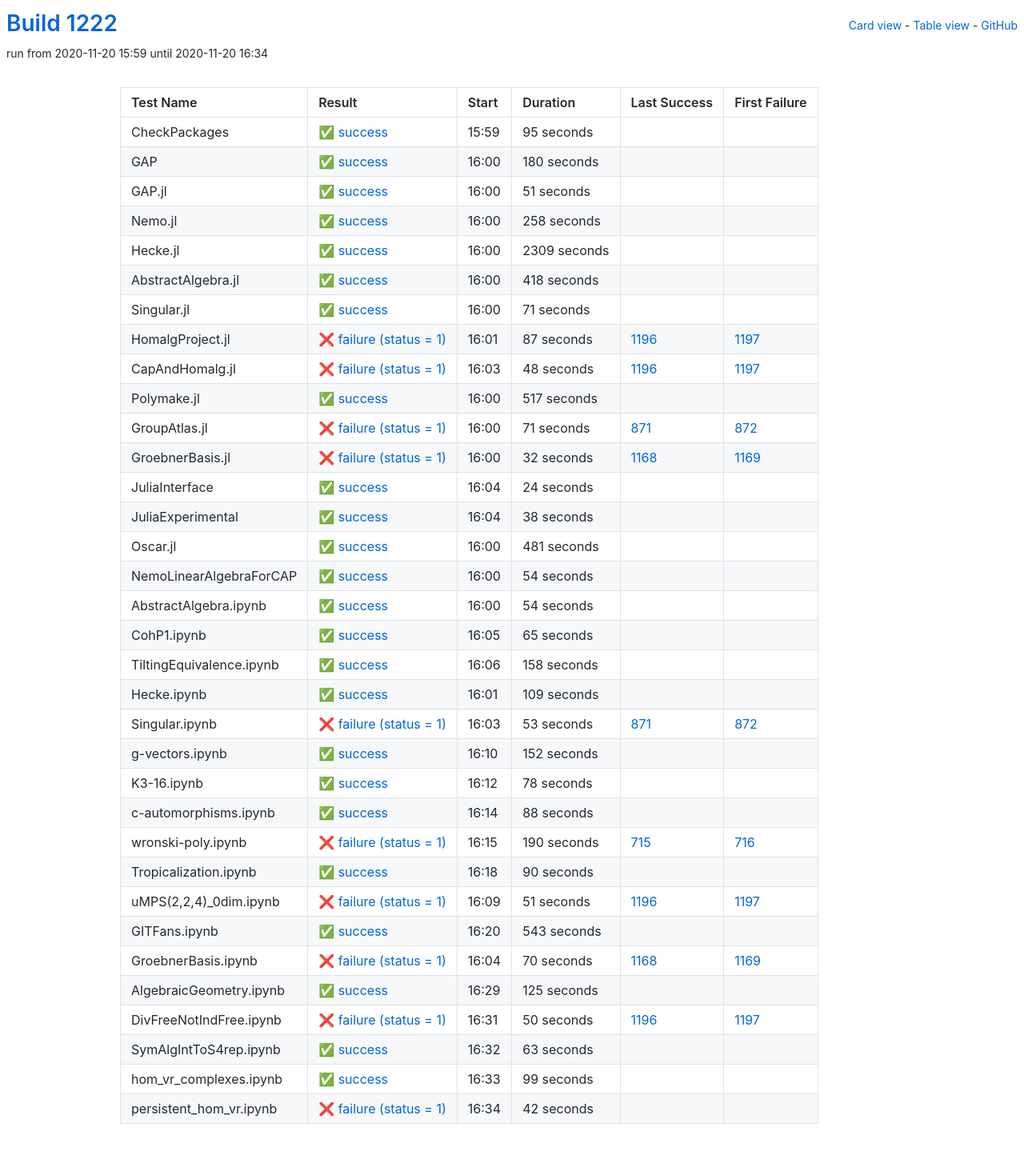
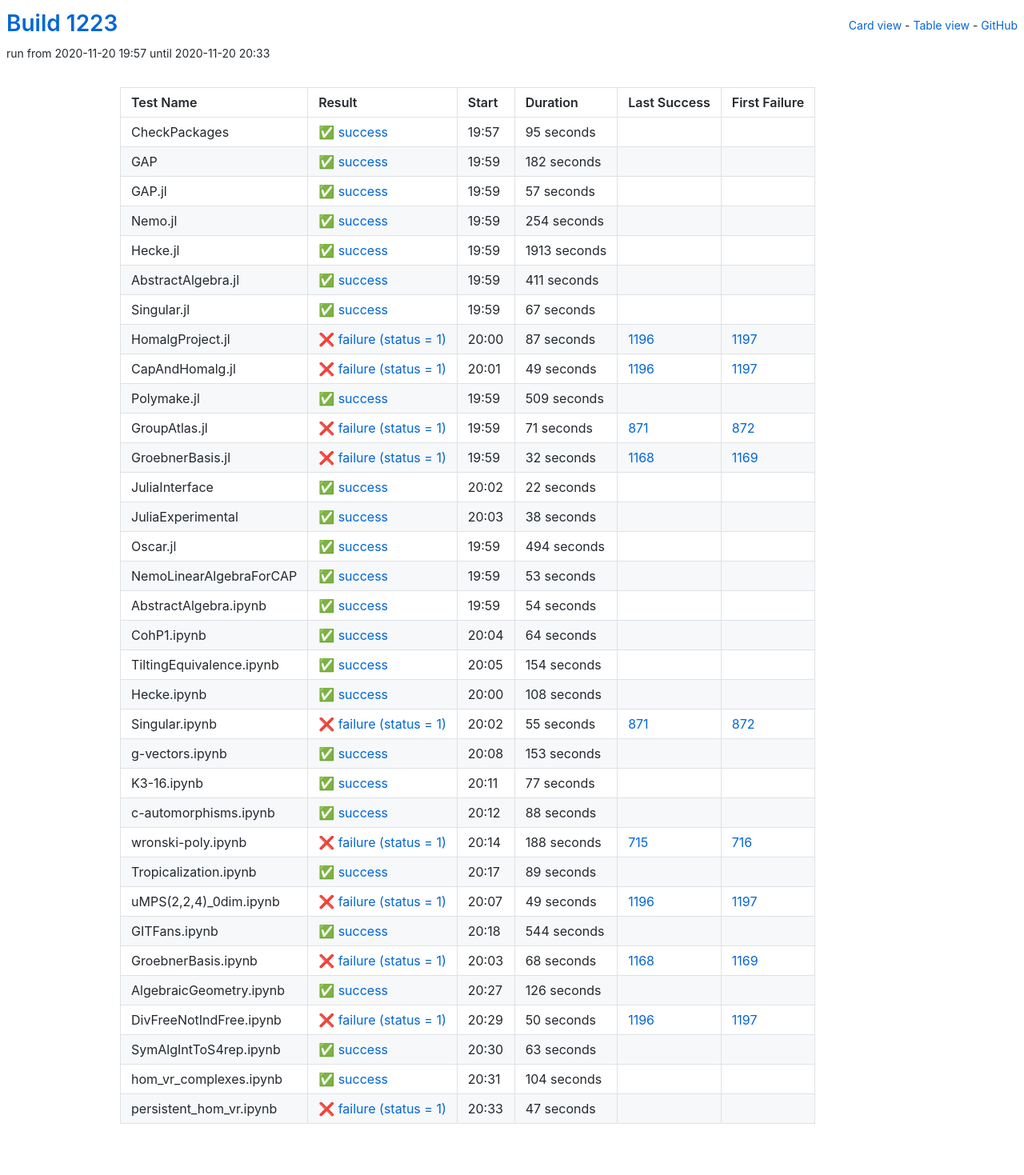
Before and after one commit to oscar-system/oscar-ci-status-stable, a Jekyll site: the page built from table.html, in a window 1280 px wide. Shown: the whole page at 80% size. Built offline with Jekyll 4.4.1, drawn with Linux system fonts in a browser that asks for light colours.

Commit message:
Build #1223

```diff
--- a/_data/ci.yml
+++ b/_data/ci.yml
@@ -1,6 +1,6 @@
 ---
-build: 1222
-build_url: https://oscarci.mathematik.uni-kl.de/job/oscar-stable/1222/
+build: 1223
+build_url: https://oscarci.mathematik.uni-kl.de/job/oscar-stable/1223/
 job: oscar-stable
 organization: oscar-system
 repo: oscar-ci-status-stable
@@ -8,8 +8,8 @@ repourl: https://github.com/oscar-system/oscar-ci-status-stable
 tests:
 - name: CheckPackages
   id: checkpackages
-  log: https://oscarci.mathematik.uni-kl.de/job/oscar-stable/1222/artifact/logs/build-1222/CheckPackages.log
-  start: 2020-11-20 15:59
+  log: https://oscarci.mathematik.uni-kl.de/job/oscar-stable/1223/artifact/logs/build-1223/CheckPackages.log
+  start: 2020-11-20 19:57
   success: true
   exitcode: 0
   status: success
@@ -20,80 +20,80 @@ tests:
   first_failure_url:
 - name: GAP
   id: gap
-  log: https://oscarci.mathematik.uni-kl.de/job/oscar-stable/1222/artifact/logs/build-1222/GAP.log
-  start: 2020-11-20 16:00
+  log: https://oscarci.mathematik.uni-kl.de/job/oscar-stable/1223/artifact/logs/build-1223/GAP.log
+  start: 2020-11-20 19:59
   success: true
   exitcode: 0
   status: success
-  duration: 180
+  duration: 182
   last_success: false
   last_success_url:
   first_failure: false
   first_failure_url:
 - name: GAP.jl
   id: gap-jl
-  log: https://oscarci.mathematik.uni-kl.de/job/oscar-stable/1222/artifact/logs/build-1222/GAP.jl.log
-  start: 2020-11-20 16:00
+  log: https://oscarci.mathematik.uni-kl.de/job/oscar-stable/1223/artifact/logs/build-1223/GAP.jl.log
+  start: 2020-11-20 19:59
   success: true
   exitcode: 0
   status: success
-  duration: 51
+  duration: 57
   last_success: false
   last_success_url:
   first_failure: false
   first_failure_url:
 - name: Nemo.jl
   id: nemo-jl
-  log: https://oscarci.mathematik.uni-kl.de/job/oscar-stable/1222/artifact/logs/build-1222/Nemo.jl.log
-  start: 2020-11-20 16:00
+  log: https://oscarci.mathematik.uni-kl.de/job/oscar-stable/1223/artifact/logs/build-1223/Nemo.jl.log
+  start: 2020-11-20 19:59
   success: true
   exitcode: 0
   status: success
-  duration: 258
+  duration: 254
   last_success: false
   last_success_url:
   first_failure: false
   first_failure_url:
 - name: Hecke.jl
   id: hecke-jl
-  log: https://oscarci.mathematik.uni-kl.de/job/oscar-stable/1222/artifact/logs/build-1222/Hecke.jl.log
-  start: 2020-11-20 16:00
+  log: https://oscarci.mathematik.uni-kl.de/job/oscar-stable/1223/artifact/logs/build-1223/Hecke.jl.log
+  start: 2020-11-20 19:59
   success: true
   exitcode: 0
   status: success
-  duration: 2309
+  duration: 1913
   last_success: false
   last_success_url:
   first_failure: false
   first_failure_url:
 - name: AbstractAlgebra.jl
   id: abstractalgebra-jl
-  log: https://oscarci.mathematik.uni-kl.de/job/oscar-stable/1222/artifact/logs/build-1222/AbstractAlgebra.jl.log
-  start: 2020-11-20 16:00
+  log: https://oscarci.mathematik.uni-kl.de/job/oscar-stable/1223/artifact/logs/build-1223/AbstractAlgebra.jl.log
+  start: 2020-11-20 19:59
   success: true
   exitcode: 0
   status: success
-  duration: 418
+  duration: 411
   last_success: false
   last_success_url:
   first_failure: false
   first_failure_url:
 - name: Singular.jl
   id: singular-jl
-  log: https://oscarci.mathematik.uni-kl.de/job/oscar-stable/1222/artifact/logs/build-1222/Singular.jl.log
-  start: 2020-11-20 16:00
+  log: https://oscarci.mathematik.uni-kl.de/job/oscar-stable/1223/artifact/logs/build-1223/Singular.jl.log
+  start: 2020-11-20 19:59
   success: true
   exitcode: 0
   status: success
-  duration: 71
+  duration: 67
   last_success: false
   last_success_url:
   first_failure: false
   first_failure_url:
 - name: HomalgProject.jl
   id: homalgproject-jl
-  log: https://oscarci.mathematik.uni-kl.de/job/oscar-stable/1222/artifact/logs/build-1222/HomalgProject.jl.log
-  start: 2020-11-20 16:01
+  log: https://oscarci.mathematik.uni-kl.de/job/oscar-stable/1223/artifact/logs/build-1223/HomalgProject.jl.log
+  start: 2020-11-20 20:00
   success: false
   exitcode: 1
   status: failure
@@ -104,32 +104,32 @@ tests:
   first_failure_url: https://oscarci.mathematik.uni-kl.de/job/oscar-stable/1197/
 - name: CapAndHomalg.jl
   id: capandhomalg-jl
-  log: https://oscarci.mathematik.uni-kl.de/job/oscar-stable/1222/artifact/logs/build-1222/CapAndHomalg.jl.log
-  start: 2020-11-20 16:03
+  log: https://oscarci.mathematik.uni-kl.de/job/oscar-stable/1223/artifact/logs/build-1223/CapAndHomalg.jl.log
+  start: 2020-11-20 20:01
   success: false
   exitcode: 1
   status: failure
-  duration: 48
+  duration: 49
   last_success: 1196
   last_success_url: https://oscarci.mathematik.uni-kl.de/job/oscar-stable/1196/
   first_failure: 1197
   first_failure_url: https://oscarci.mathematik.uni-kl.de/job/oscar-stable/1197/
 - name: Polymake.jl
   id: polymake-jl
-  log: https://oscarci.mathematik.uni-kl.de/job/oscar-stable/1222/artifact/logs/build-1222/Polymake.jl.log
-  start: 2020-11-20 16:00
+  log: https://oscarci.mathematik.uni-kl.de/job/oscar-stable/1223/artifact/logs/build-1223/Polymake.jl.log
+  start: 2020-11-20 19:59
   success: true
   exitcode: 0
   status: success
-  duration: 517
+  duration: 509
   last_success: false
   last_success_url:
   first_failure: false
   first_failure_url:
 - name: GroupAtlas.jl
   id: groupatlas-jl
-  log: https://oscarci.mathematik.uni-kl.de/job/oscar-stable/1222/artifact/logs/build-1222/GroupAtlas.jl.log
-  start: 2020-11-20 16:00
+  log: https://oscarci.mathematik.uni-kl.de/job/oscar-stable/1223/artifact/logs/build-1223/GroupAtlas.jl.log
+  start: 2020-11-20 19:59
   success: false
   exitcode: 1
   status: failure
@@ -140,8 +140,8 @@ tests:
   first_failure_url: https://oscarci.mathematik.uni-kl.de/job/oscar-stable/872/
 - name: GroebnerBasis.jl
   id: groebnerbasis-jl
-  log: https://oscarci.mathematik.uni-kl.de/job/oscar-stable/1222/artifact/logs/build-1222/GroebnerBasis.jl.log
-  start: 2020-11-20 16:00
+  log: https://oscarci.mathematik.uni-kl.de/job/oscar-stable/1223/artifact/logs/build-1223/GroebnerBasis.jl.log
+  start: 2020-11-20 19:59
   success: false
   exitcode: 1
   status: failure
@@ -152,20 +152,20 @@ tests:
   first_failure_url: https://oscarci.mathematik.uni-kl.de/job/oscar-stable/1169/
 - name: JuliaInterface
   id: juliainterface
-  log: https://oscarci.mathematik.uni-kl.de/job/oscar-stable/1222/artifact/logs/build-1222/JuliaInterface.log
-  start: 2020-11-20 16:04
+  log: https://oscarci.mathematik.uni-kl.de/job/oscar-stable/1223/artifact/logs/build-1223/JuliaInterface.log
+  start: 2020-11-20 20:02
   success: true
   exitcode: 0
   status: success
-  duration: 24
+  duration: 22
   last_success: false
   last_success_url:
   first_failure: false
   first_failure_url:
 - name: JuliaExperimental
   id: juliaexperimental
-  log: https://oscarci.mathematik.uni-kl.de/job/oscar-stable/1222/artifact/logs/build-1222/JuliaExperimental.log
-  start: 2020-11-20 16:04
+  log: https://oscarci.mathematik.uni-kl.de/job/oscar-stable/1223/artifact/logs/build-1223/JuliaExperimental.log
+  start: 2020-11-20 20:03
   success: true
   exitcode: 0
   status: success
@@ -176,32 +176,32 @@ tests:
   first_failure_url:
 - name: Oscar.jl
   id: oscar-jl
-  log: https://oscarci.mathematik.uni-kl.de/job/oscar-stable/1222/artifact/logs/build-1222/Oscar.jl.log
-  start: 2020-11-20 16:00
+  log: https://oscarci.mathematik.uni-kl.de/job/oscar-stable/1223/artifact/logs/build-1223/Oscar.jl.log
+  start: 2020-11-20 19:59
   success: true
   exitcode: 0
   status: success
-  duration: 481
+  duration: 494
   last_success: false
   last_success_url:
   first_failure: false
   first_failure_url:
 - name: NemoLinearAlgebraForCAP
   id: nemolinearalgebraforcap
-  log: https://oscarci.mathematik.uni-kl.de/job/oscar-stable/1222/artifact/logs/build-1222/NemoLinearAlgebraForCAP.log
-  start: 2020-11-20 16:00
+  log: https://oscarci.mathematik.uni-kl.de/job/oscar-stable/1223/artifact/logs/build-1223/NemoLinearAlgebraForCAP.log
+  start: 2020-11-20 19:59
   success: true
   exitcode: 0
   status: success
-  duration: 54
+  duration: 53
   last_success: false
   last_success_url:
   first_failure: false
   first_failure_url:
 - name: AbstractAlgebra.ipynb
   id: abstractalgebra-ipynb
-  log: https://oscarci.mathematik.uni-kl.de/job/oscar-stable/1222/artifact/logs/build-1222/AbstractAlgebra.ipynb.log
-  start: 2020-11-20 16:00
+  log: https://oscarci.mathematik.uni-kl.de/job/oscar-stable/1223/artifact/logs/build-1223/AbstractAlgebra.ipynb.log
+  start: 2020-11-20 19:59
   success: true
   exitcode: 0
   status: success
@@ -212,80 +212,80 @@ tests:
   first_failure_url:
 - name: CohP1.ipynb
   id: cohp1-ipynb
-  log: https://oscarci.mathematik.uni-kl.de/job/oscar-stable/1222/artifact/logs/build-1222/CohP1.ipynb.log
-  start: 2020-11-20 16:05
+  log: https://oscarci.mathematik.uni-kl.de/job/oscar-stable/1223/artifact/logs/build-1223/CohP1.ipynb.log
+  start: 2020-11-20 20:04
   success: true
   exitcode: 0
   status: success
-  duration: 65
+  duration: 64
   last_success: false
   last_success_url:
   first_failure: false
   first_failure_url:
 - name: TiltingEquivalence.ipynb
   id: tiltingequivalence-ipynb
-  log: https://oscarci.mathematik.uni-kl.de/job/oscar-stable/1222/artifact/logs/build-1222/TiltingEquivalence.ipynb.log
-  start: 2020-11-20 16:06
+  log: https://oscarci.mathematik.uni-kl.de/job/oscar-stable/1223/artifact/logs/build-1223/TiltingEquivalence.ipynb.log
+  start: 2020-11-20 20:05
   success: true
   exitcode: 0
   status: success
-  duration: 158
+  duration: 154
   last_success: false
   last_success_url:
   first_failure: false
   first_failure_url:
 - name: Hecke.ipynb
   id: hecke-ipynb
-  log: https://oscarci.mathematik.uni-kl.de/job/oscar-stable/1222/artifact/logs/build-1222/Hecke.ipynb.log
-  start: 2020-11-20 16:01
+  log: https://oscarci.mathematik.uni-kl.de/job/oscar-stable/1223/artifact/logs/build-1223/Hecke.ipynb.log
+  start: 2020-11-20 20:00
   success: true
   exitcode: 0
   status: success
-  duration: 109
+  duration: 108
   last_success: false
   last_success_url:
   first_failure: false
   first_failure_url:
 - name: Singular.ipynb
   id: singular-ipynb
-  log: https://oscarci.mathematik.uni-kl.de/job/oscar-stable/1222/artifact/logs/build-1222/Singular.ipynb.log
-  start: 2020-11-20 16:03
+  log: https://oscarci.mathematik.uni-kl.de/job/oscar-stable/1223/artifact/logs/build-1223/Singular.ipynb.log
+  start: 2020-11-20 20:02
   success: false
   exitcode: 1
   status: failure
-  duration: 53
+  duration: 55
   last_success: 871
   last_success_url: https://oscarci.mathematik.uni-kl.de/job/oscar-stable/871/
   first_failure: 872
   first_failure_url: https://oscarci.mathematik.uni-kl.de/job/oscar-stable/872/
 - name: g-vectors.ipynb
   id: g-vectors-ipynb
-  log: https://oscarci.mathematik.uni-kl.de/job/oscar-stable/1222/artifact/logs/build-1222/g-vectors.ipynb.log
-  start: 2020-11-20 16:10
+  log: https://oscarci.mathematik.uni-kl.de/job/oscar-stable/1223/artifact/logs/build-1223/g-vectors.ipynb.log
+  start: 2020-11-20 20:08
   success: true
   exitcode: 0
   status: success
-  duration: 152
+  duration: 153
   last_success: false
   last_success_url:
   first_failure: false
   first_failure_url:
 - name: K3-16.ipynb
   id: k3-16-ipynb
-  log: https://oscarci.mathematik.uni-kl.de/job/oscar-stable/1222/artifact/logs/build-1222/K3-16.ipynb.log
-  start: 2020-11-20 16:12
+  log: https://oscarci.mathematik.uni-kl.de/job/oscar-stable/1223/artifact/logs/build-1223/K3-16.ipynb.log
+  start: 2020-11-20 20:11
   success: true
   exitcode: 0
   status: success
-  duration: 78
+  duration: 77
   last_success: false
   last_success_url:
   first_failure: false
   first_failure_url:
 - name: c-automorphisms.ipynb
   id: c-automorphisms-ipynb
-  log: https://oscarci.mathematik.uni-kl.de/job/oscar-stable/1222/artifact/logs/build-1222/c-automorphisms.ipynb.log
-  start: 2020-11-20 16:14
+  log: https://oscarci.mathematik.uni-kl.de/job/oscar-stable/1223/artifact/logs/build-1223/c-automorphisms.ipynb.log
+  start: 2020-11-20 20:12
   success: true
   exitcode: 0
   status: success
@@ -296,80 +296,80 @@ tests:
   first_failure_url:
 - name: wronski-poly.ipynb
   id: wronski-poly-ipynb
-  log: https://oscarci.mathematik.uni-kl.de/job/oscar-stable/1222/artifact/logs/build-1222/wronski-poly.ipynb.log
-  start: 2020-11-20 16:15
+  log: https://oscarci.mathematik.uni-kl.de/job/oscar-stable/1223/artifact/logs/build-1223/wronski-poly.ipynb.log
+  start: 2020-11-20 20:14
   success: false
   exitcode: 1
   status: failure
-  duration: 190
+  duration: 188
   last_success: 715
   last_success_url: https://oscarci.mathematik.uni-kl.de/job/oscar-stable/715/
   first_failure: 716
   first_failure_url: https://oscarci.mathematik.uni-kl.de/job/oscar-stable/716/
 - name: Tropicalization.ipynb
   id: tropicalization-ipynb
-  log: https://oscarci.mathematik.uni-kl.de/job/oscar-stable/1222/artifact/logs/build-1222/Tropicalization.ipynb.log
-  start: 2020-11-20 16:18
+  log: https://oscarci.mathematik.uni-kl.de/job/oscar-stable/1223/artifact/logs/build-1223/Tropicalization.ipynb.log
+  start: 2020-11-20 20:17
   success: true
   exitcode: 0
   status: success
-  duration: 90
+  duration: 89
   last_success: false
   last_success_url:
   first_failure: false
   first_failure_url:
 - name: uMPS(2,2,4)_0dim.ipynb
   id: umps-2-2-4-0dim-ipynb
-  log: https://oscarci.mathematik.uni-kl.de/job/oscar-stable/1222/artifact/logs/build-1222/uMPS-2-2-4-_0dim.ipynb.log
-  start: 2020-11-20 16:09
+  log: https://oscarci.mathematik.uni-kl.de/job/oscar-stable/1223/artifact/logs/build-1223/uMPS-2-2-4-_0dim.ipynb.log
+  start: 2020-11-20 20:07
   success: false
   exitcode: 1
   status: failure
-  duration: 51
+  duration: 49
   last_success: 1196
   last_success_url: https://oscarci.mathematik.uni-kl.de/job/oscar-stable/1196/
   first_failure: 1197
   first_failure_url: https://oscarci.mathematik.uni-kl.de/job/oscar-stable/1197/
 - name: GITFans.ipynb
   id: gitfans-ipynb
-  log: https://oscarci.mathematik.uni-kl.de/job/oscar-stable/1222/artifact/logs/build-1222/GITFans.ipynb.log
-  start: 2020-11-20 16:20
+  log: https://oscarci.mathematik.uni-kl.de/job/oscar-stable/1223/artifact/logs/build-1223/GITFans.ipynb.log
+  start: 2020-11-20 20:18
   success: true
   exitcode: 0
   status: success
-  duration: 543
+  duration: 544
   last_success: false
   last_success_url:
   first_failure: false
   first_failure_url:
 - name: GroebnerBasis.ipynb
   id: groebnerbasis-ipynb
-  log: https://oscarci.mathematik.uni-kl.de/job/oscar-stable/1222/artifact/logs/build-1222/GroebnerBasis.ipynb.log
-  start: 2020-11-20 16:04
+  log: https://oscarci.mathematik.uni-kl.de/job/oscar-stable/1223/artifact/logs/build-1223/GroebnerBasis.ipynb.log
+  start: 2020-11-20 20:03
   success: false
   exitcode: 1
   status: failure
-  duration: 70
+  duration: 68
   last_success: 1168
   last_success_url: https://oscarci.mathematik.uni-kl.de/job/oscar-stable/1168/
   first_failure: 1169
   first_failure_url: https://oscarci.mathematik.uni-kl.de/job/oscar-stable/1169/
 - name: AlgebraicGeometry.ipynb
   id: algebraicgeometry-ipynb
-  log: https://oscarci.mathematik.uni-kl.de/job/oscar-stable/1222/artifact/logs/build-1222/AlgebraicGeometry.ipynb.log
-  start: 2020-11-20 16:29
+  log: https://oscarci.mathematik.uni-kl.de/job/oscar-stable/1223/artifact/logs/build-1223/AlgebraicGeometry.ipynb.log
+  start: 2020-11-20 20:27
   success: true
   exitcode: 0
   status: success
-  duration: 125
+  duration: 126
   last_success: false
   last_success_url:
   first_failure: false
   first_failure_url:
 - name: DivFreeNotIndFree.ipynb
   id: divfreenotindfree-ipynb
-  log: https://oscarci.mathematik.uni-kl.de/job/oscar-stable/1222/artifact/logs/build-1222/DivFreeNotIndFree.ipynb.log
-  start: 2020-11-20 16:31
+  log: https://oscarci.mathematik.uni-kl.de/job/oscar-stable/1223/artifact/logs/build-1223/DivFreeNotIndFree.ipynb.log
+  start: 2020-11-20 20:29
   success: false
   exitcode: 1
   status: failure
@@ -380,8 +380,8 @@ tests:
   first_failure_url: https://oscarci.mathematik.uni-kl.de/job/oscar-stable/1197/
 - name: SymAlgIntToS4rep.ipynb
   id: symalginttos4rep-ipynb
-  log: https://oscarci.mathematik.uni-kl.de/job/oscar-stable/1222/artifact/logs/build-1222/SymAlgIntToS4rep.ipynb.log
-  start: 2020-11-20 16:32
+  log: https://oscarci.mathematik.uni-kl.de/job/oscar-stable/1223/artifact/logs/build-1223/SymAlgIntToS4rep.ipynb.log
+  start: 2020-11-20 20:30
   success: true
   exitcode: 0
   status: success
@@ -392,24 +392,24 @@ tests:
   first_failure_url:
 - name: hom_vr_complexes.ipynb
   id: hom-vr-complexes-ipynb
-  log: https://oscarci.mathematik.uni-kl.de/job/oscar-stable/1222/artifact/logs/build-1222/hom_vr_complexes.ipynb.log
-  start: 2020-11-20 16:33
+  log: https://oscarci.mathematik.uni-kl.de/job/oscar-stable/1223/artifact/logs/build-1223/hom_vr_complexes.ipynb.log
+  start: 2020-11-20 20:31
   success: true
   exitcode: 0
   status: success
-  duration: 99
+  duration: 104
   last_success: false
   last_success_url:
   first_failure: false
   first_failure_url:
 - name: persistent_hom_vr.ipynb
   id: persistent-hom-vr-ipynb
-  log: https://oscarci.mathematik.uni-kl.de/job/oscar-stable/1222/artifact/logs/build-1222/persistent_hom_vr.ipynb.log
-  start: 2020-11-20 16:34
+  log: https://oscarci.mathematik.uni-kl.de/job/oscar-stable/1223/artifact/logs/build-1223/persistent_hom_vr.ipynb.log
+  start: 2020-11-20 20:33
   success: false
   exitcode: 1
   status: failure
-  duration: 42
+  duration: 47
   last_success: false
   last_success_url:
   first_failure: false
```
Also changed, not shown: README.md.
